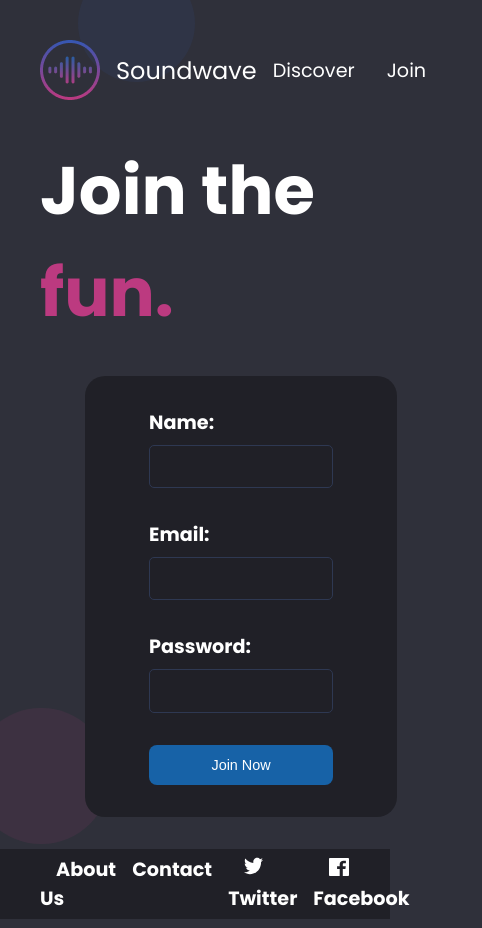
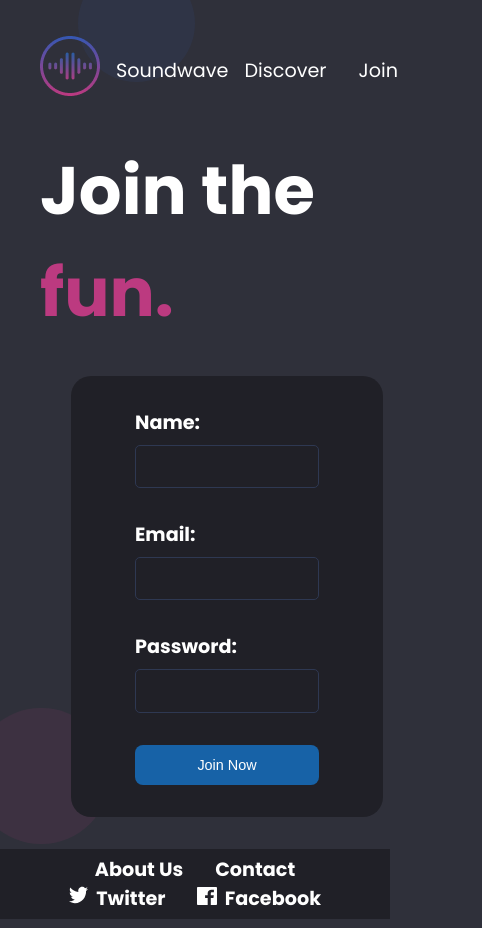
Before and after one commit to shaoli-lu/Spotifyx, a plain HTML site: page join.html in a window 390 px wide. Shown: the whole page, 482 px wide, since content can reach past the window. Drawn offline with Linux system fonts and the light colour scheme.

Commit message:
Minor tweaks

```diff
--- a/discover.css
+++ b/discover.css
@@ -44,4 +44,5 @@
     height: 30vh;
     width: auto;
   }
+
 }
--- a/join.html
+++ b/join.html
@@ -15,7 +15,7 @@
   <div class="container full-height-grow">
     <header class="main-header">
       <a href="/" class="brand-logo">
-        <img src="images/logo.png">
+        <a href="index.html"><img src="images/logo.png"> </a>
         <div class="brand-logo-name">Soundwave</div>
       </a>
       <nav class="main-nav">
--- a/styles.css
+++ b/styles.css
@@ -24,11 +24,12 @@ body {
   align-items: center;
   font-size: 1.25em;
   color: inherit;
-  text-decoration: none;
+
 }
 
 .brand-logo-name {
   margin-left: 1rem;
+
 }
 
 .main-nav ul, .footer-nav ul {
@@ -113,3 +114,13 @@ body {
 .btn:focus {
   background-color: #2796ff;
 }
+
+
+@media (max-width: 800px) {
+
+  .main-footer .container{
+    flex-direction: column;
+    justify-content: center;
+    align-items: center;
+  }
+}
```
Also changed, not shown: discover.html (+1 -1 lines), index.html (+1 -1 lines).
